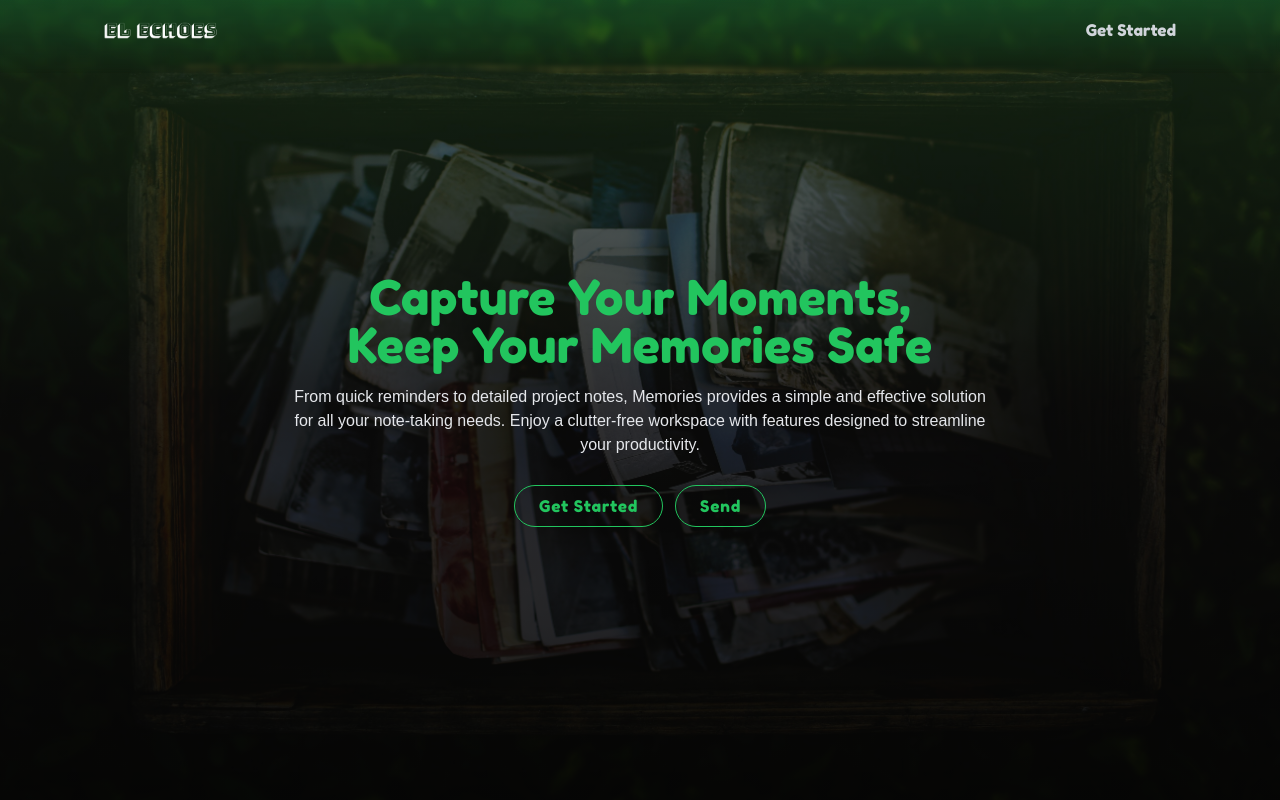
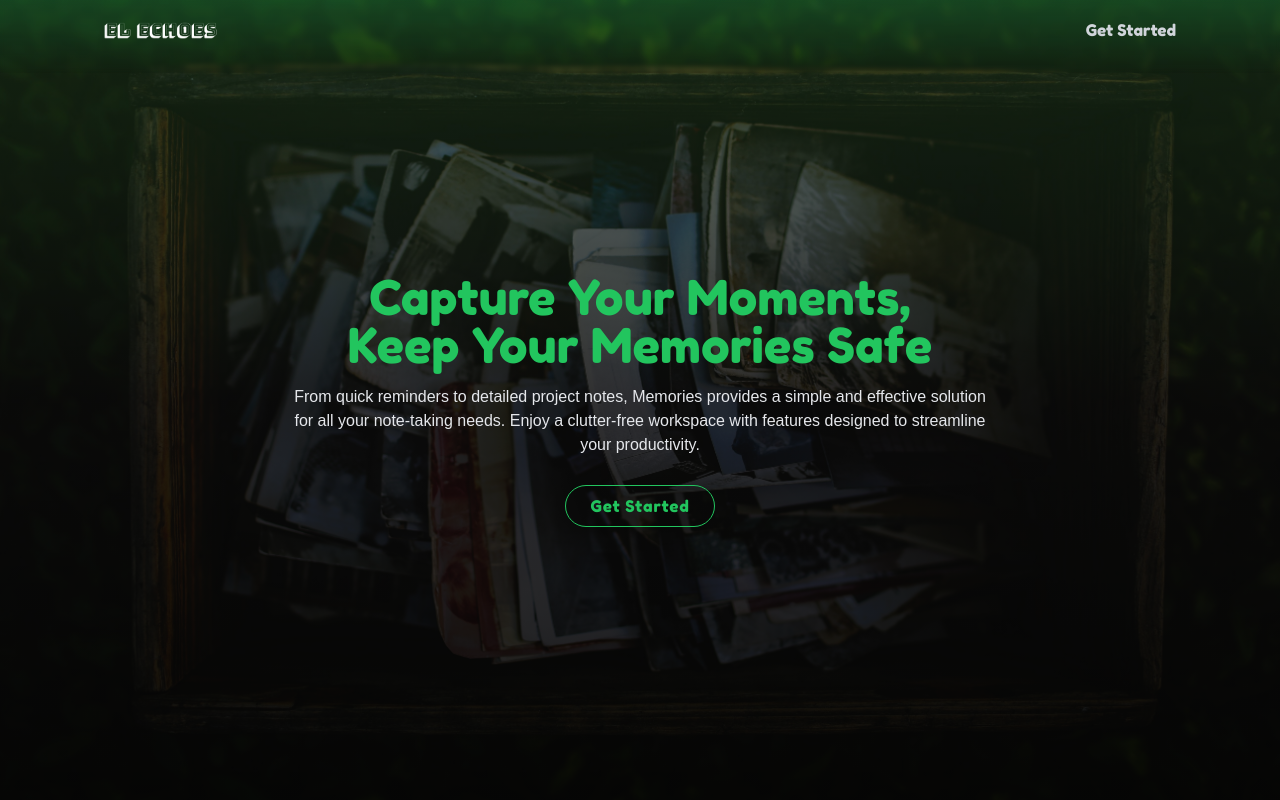
Before and after one commit to Kr-Upendra/echoes, a React (Vite) app in the folder frontend/: page / in a window 1280 px wide. Shown: the top 800 px of the page. Built offline with nearby package versions, Linux system fonts and the light colour scheme; no server answers.

Commit message:
Fix some code

```diff
--- a/frontend/src/containers/Hero.tsx
+++ b/frontend/src/containers/Hero.tsx
@@ -1,23 +1,11 @@
 import { useSelector } from "react-redux";
 import LinkButton from "../components/buttons/LinkButton";
 import { RootState } from "../state";
-import Button from "../components/buttons/Button";
-import { sendNotification } from "../api";
-import { useMutation } from "@tanstack/react-query";
-import { ApiResponse, successAlert } from "../utils";
 
 export default function Hero() {
   const currentUserInfo = useSelector(
     (state: RootState) => state.currentUser.currentUserInfo
   );
-
-  const { mutate } = useMutation({
-    mutationKey: ["notification"],
-    mutationFn: sendNotification,
-    onSuccess: async (response: ApiResponse) => {
-      successAlert(response.message);
-    },
-  });
 
   return (
     <section id="hero" className="min-h-screen base-paddings hero-bg">
@@ -37,7 +25,6 @@ export default function Hero() {
             hrefValue={currentUserInfo ? "/dashboard" : "/register"}
             title="Get Started"
           />
-          <Button title="Send" extraStyle="ml-3" onclick={mutate} />
         </div>
       </div>
     </section>
```
